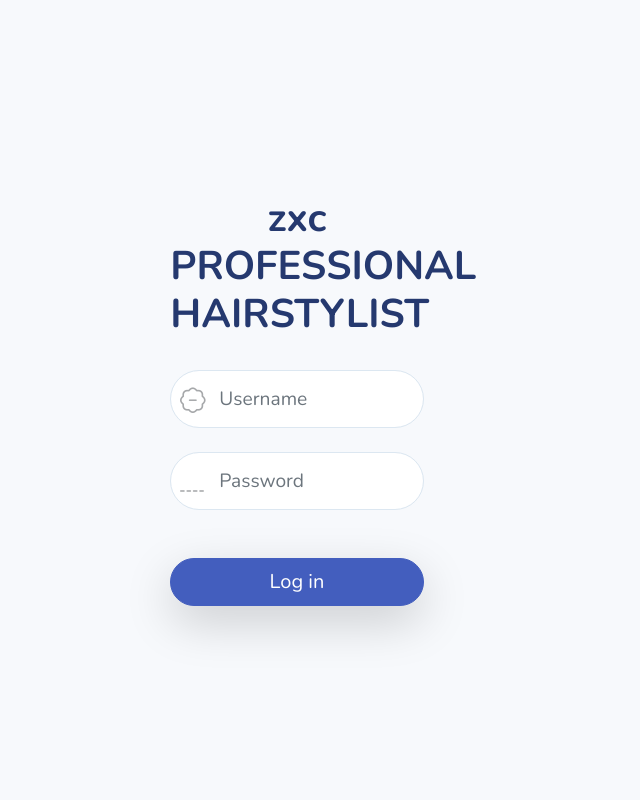
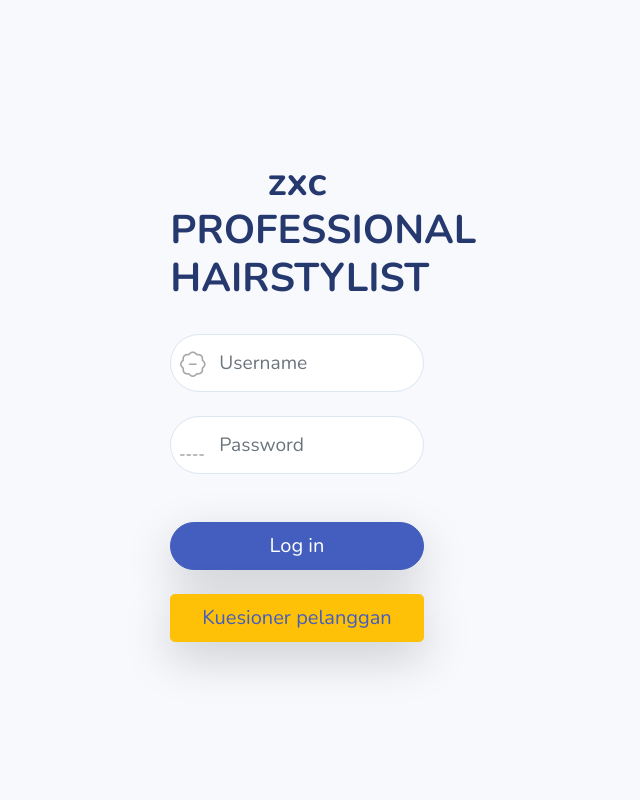
Before and after one commit to bdkr21/servqualz, a PHP site: page /login.php in a window 1280 px wide. Shown: the whole page, without its empty margins (343-983 px from the left). Run offline with PHP 8.4, Linux system fonts and the light colour scheme; some libraries are stand-ins or nearby versions.

Commit message:
feat: add Kuesioner Pelanggan button in login.php

```diff
--- a/login.php
+++ b/login.php
@@ -33,6 +33,9 @@
                             </div>
                         </div>
                         <button type="submit" class="btn btn-primary btn-block btn-lg shadow-lg mt-4" style="border-radius: 30px;">Log in</button>
+                        <button class="btn btn-warning btn-block btn-lg shadow-lg mt-4">
+                            <a href="index_pelanggan.php">Kuesioner pelanggan</a>
+                        </button>
                     </form>
                 </div>
             </div>
```
